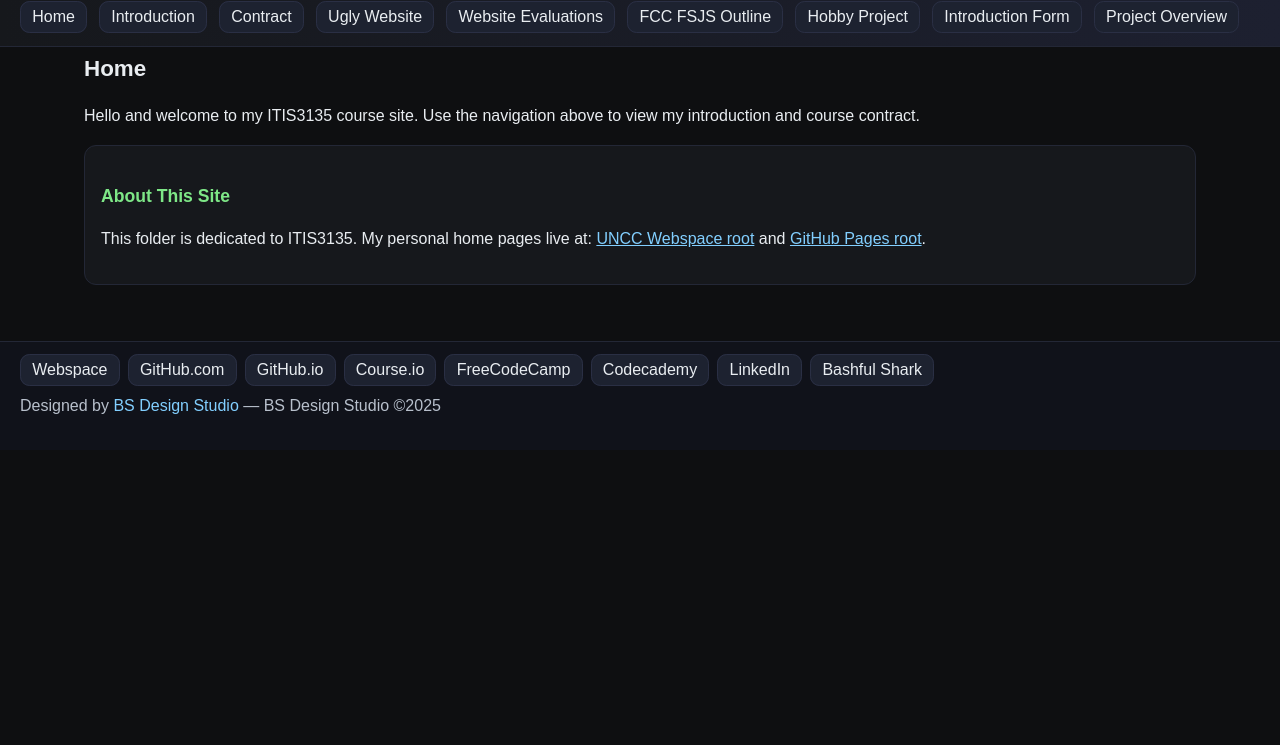
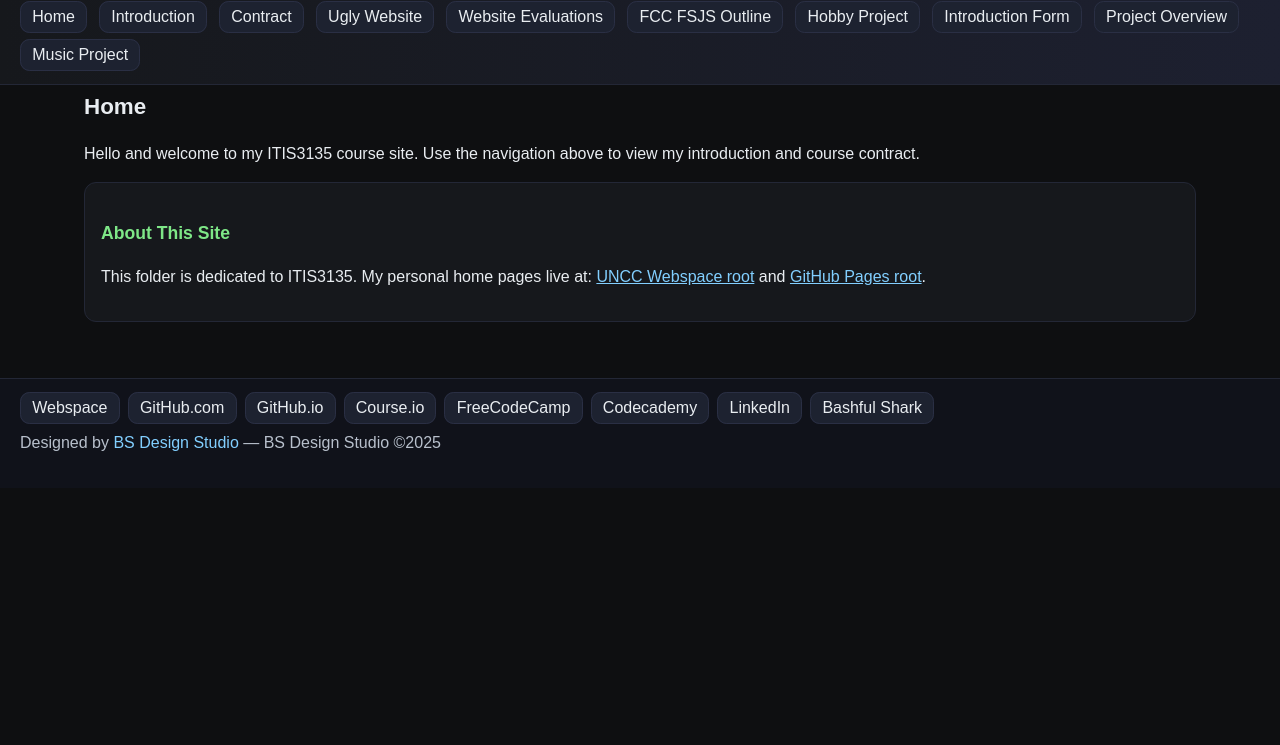
Before and after one commit to bsaund12/itis3135, a plain HTML site: page index.html in a window 1280 px wide. Shown: the part 55-800 px from the top of the page. Drawn offline with Linux system fonts and the light colour scheme; a script that the page names is missing.

Commit message:
Update header.html

```diff
--- a/components/header.html
+++ b/components/header.html
@@ -10,5 +10,6 @@
         <li><a href="hobby/index.html">Hobby Project</a></li>
         <li><a href="intro_form.html">Introduction Form</a></li>
         <li><a href="project_overview.html">Project Overview</a></li>
+        <li><a href="projects/index.html">Music Project</a></li>
       </ul>
     </nav>
```
